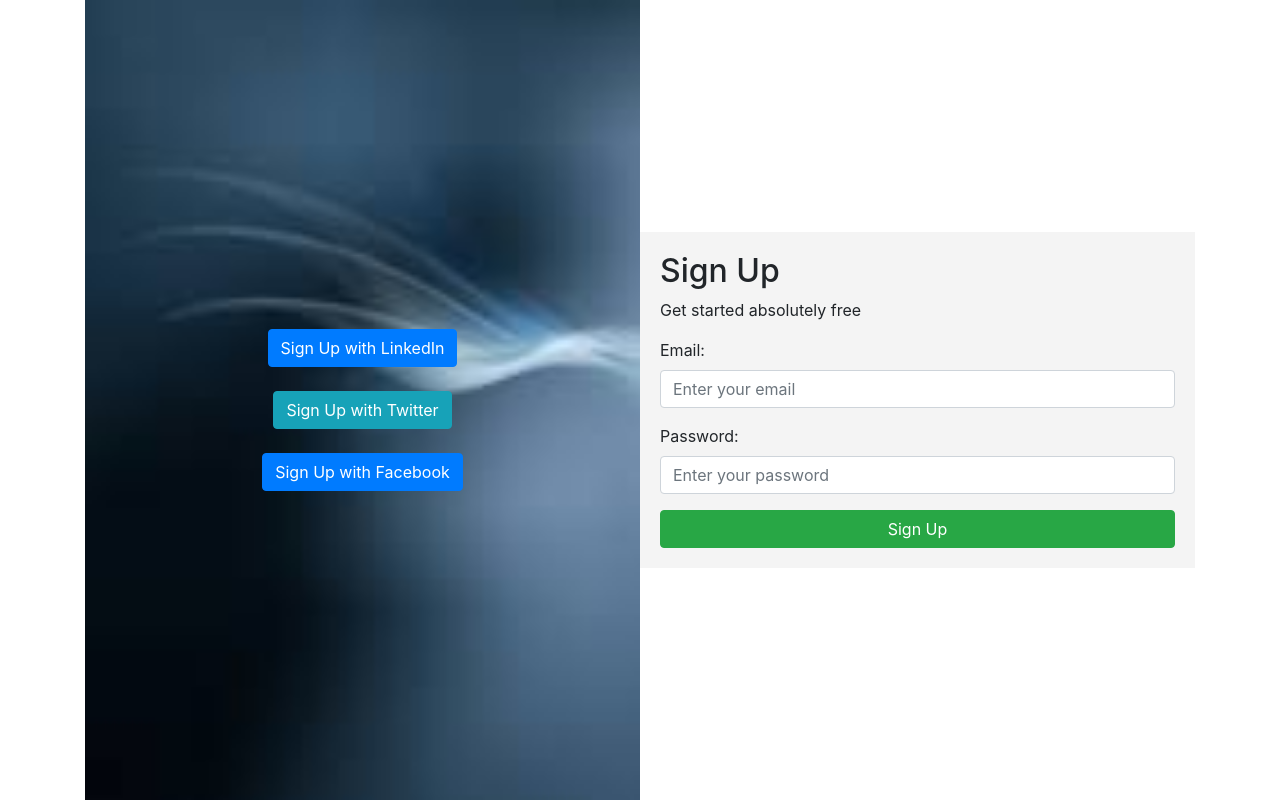
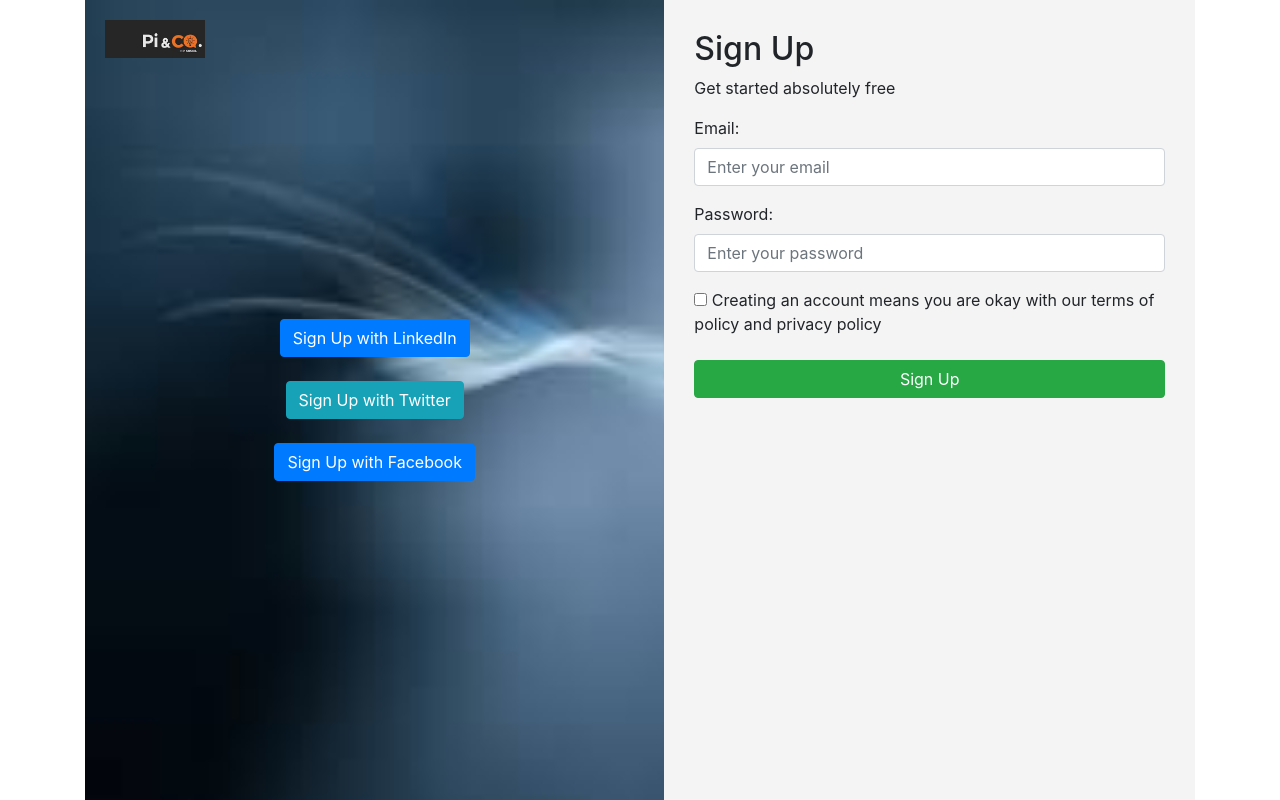
Before and after one commit to YasmineRehman/quiz2lab-2oct23-, a plain HTML site: page index.html in a window 1280 px wide. Drawn offline with nearby package versions, Linux system fonts and the light colour scheme.

Commit message:
fourth commit

```diff
--- a/assests/style/style.css
+++ b/assests/style/style.css
@@ -1,6 +1,23 @@
+body{
+    padding: auto;
+
+}
+.logo {
+    position: absolute;
+    top: 0;
+    left: 0;
+    margin: 20px;
+    width: 100px;
+    height: auto;
+}
+.center-container {
+    display: flex;
+  justify-content: center;
+    align-items: center;
+    height: 100vh; /* This will center the container vertically */
+}
 .login-container {
     display: flex;
-    justify-content: center;
     align-items: center;
     height: 100vh;
 }
@@ -9,8 +26,8 @@
     background-image: url("/assests/img/images.jpeg");
     background-size: cover;
     background-repeat: no-repeat;
-    width: 50%;
-    height: 100%;
+    width: 70%;
+    height: 100vh;
     display: flex;
     flex-direction: column;
     justify-content: center;
@@ -22,27 +39,28 @@
     background-image: url("/assests/img/images.jpeg");
     background-size: cover;
     background-repeat: no-repeat;
-    width: 50%;
-    height: 100%;
-    position: relative; /* Add this */
+    width: 70%;
+    height: 100vh;
+    position: relative;
 }
 
 
 .left-side p {
     position: absolute;
-    top: 10px;
-    left: 10px;
-    font-style: italic; /* Add this */
+    top: 0px;
+    left: 0px;
+    font-style: italic;
 }
 
 
 
 .social-icons {
-    margin-top: 20px;
+    margin-top: 0px;
 }
 
 .right-side {
     background-color: #f4f4f4;
-    padding: 20px;
-    width: 50%;
+    padding: 30px;
+    width: 200%;
+    height: 100vh;
 }
--- a/index.html
+++ b/index.html
@@ -12,6 +12,8 @@
     <div class="container login-container">
         <div class="left-side">
             <div class="social-icons">
+                <img src="/assests/img/piscoal.jpeg" alt="Your Logo" class="logo">
+
                 <a href="#" class="btn btn-primary">
                     <i class="fab fa-linkedin"></i> Sign Up with LinkedIn
                 </a>
@@ -28,11 +30,12 @@
                 <br>
             </div>
         </div>
-        <div class="right-side">
-            <h2>Sign Up</h2>
-            <p>Get started absolutely free</p>
 
             <!-- Signup Form -->
+            <div class="center-container">
+                <div class="right-side">
+                    <h2 >Sign Up</h2>
+                    <p>Get started absolutely free</p>
                 <form id="signup-form">
                     <div class="form-group">
                         <label for="email">Email:</label>
@@ -42,8 +45,16 @@
                         <label for="password">Password:</label>
                         <input type="password" class="form-control" id="password" placeholder="Enter your password">
                     </div>
+                    <div class="form-group">
+                        <label>
+                            <input type="checkbox" id="accept-policy">
+                            Creating an account means you are okay with our terms of policy and privacy policy
+                        </label>
+                    </div>
                     <button type="submit" class="btn btn-success btn-block">Sign Up</button>
                 </form>
+            </div>
+
         </div>
     </div>
 
```
Also changed, not shown: assests/img/images.jpg (deleted), assests/img/piscoal.jpeg (added). Lines whose indentation alone changed are shown as unchanged.
